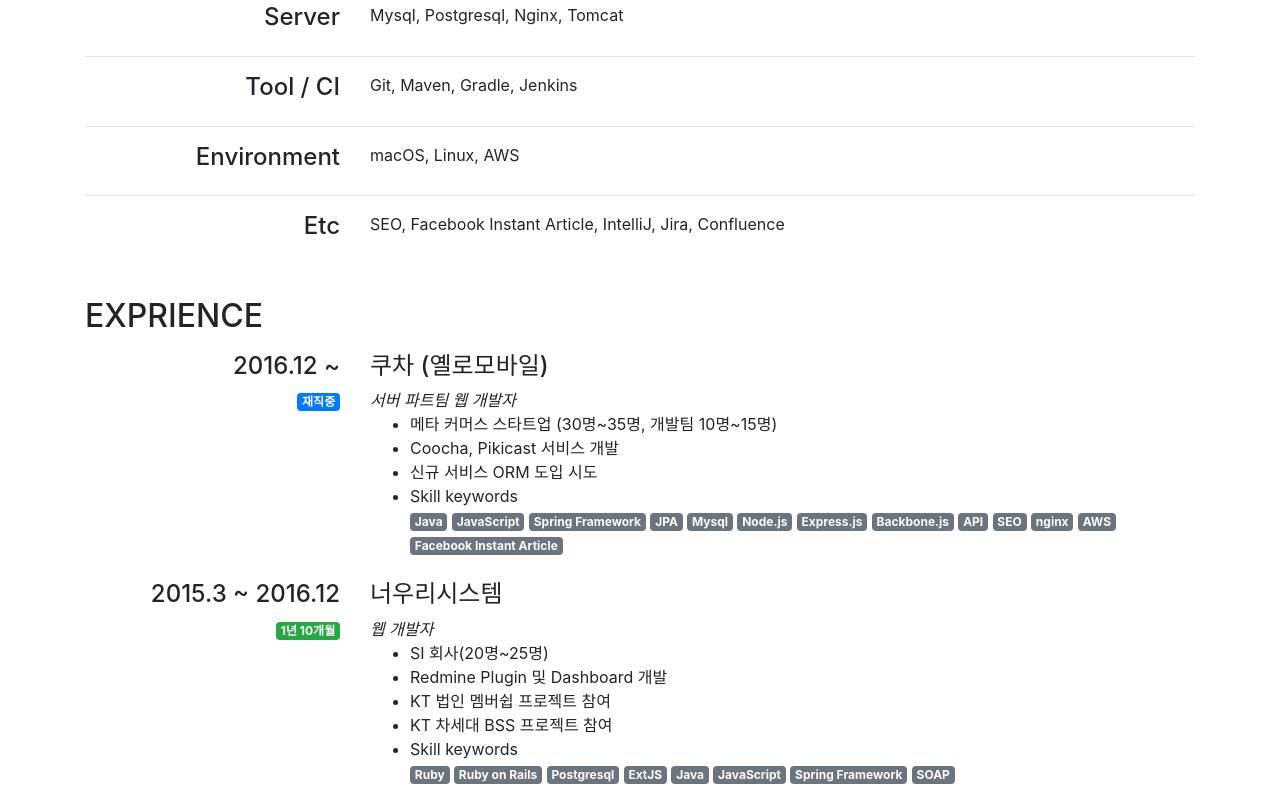
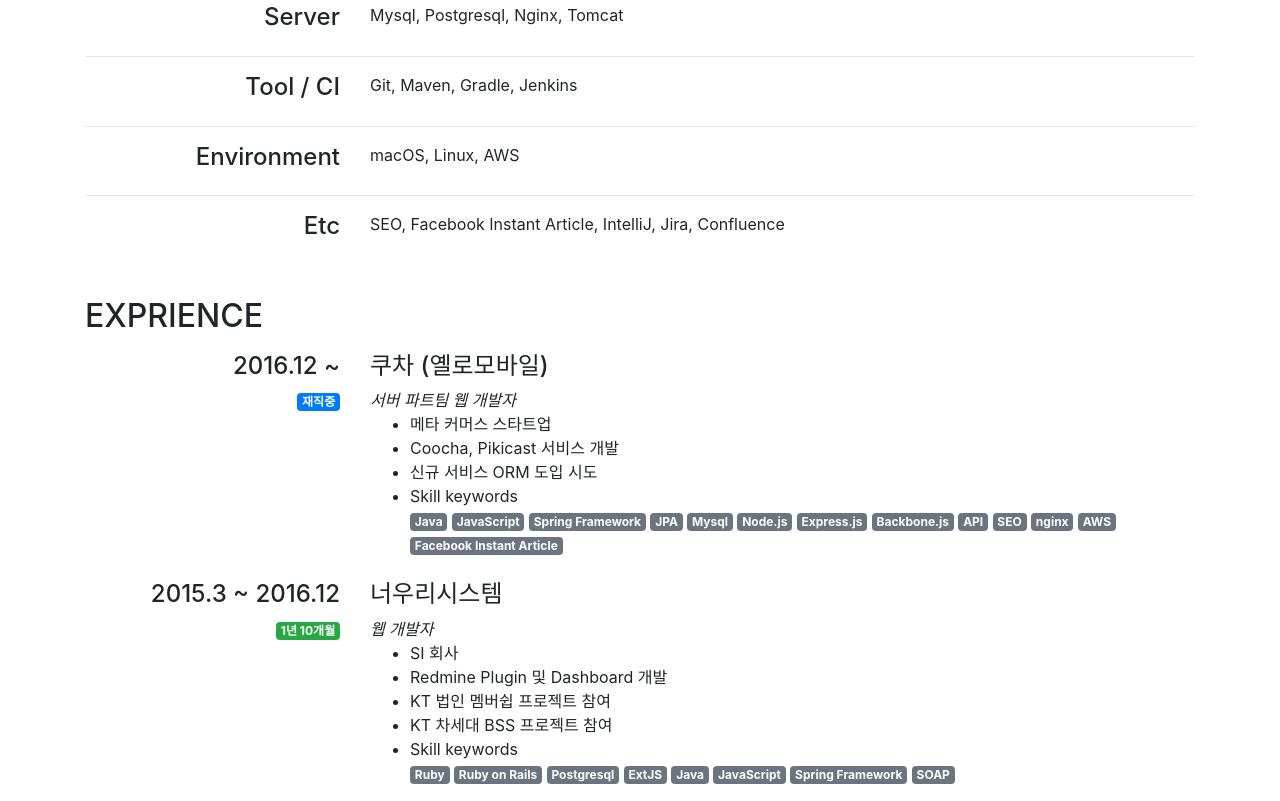
Before and after one commit to mirrors89/resume, a website: page index.html in a window 1280 px wide. Shown: the part 510-1311 px from the top of the page. Drawn offline with nearby package versions, Linux system fonts and the light colour scheme.

Commit message:
fix exprience

```diff
--- a/index.html
+++ b/index.html
@@ -179,7 +179,7 @@
             <h4>쿠차 (옐로모바일)</h4>
             <i class="gray">서버 파트팀 웹 개발자</i>
             <ul>
-              <li>메타 커머스 스타트업 (30명~35명, 개발팀 10명~15명)</li>
+              <li>메타 커머스 스타트업</li>
               <li>Coocha, Pikicast 서비스 개발</li>
               <li>신규 서비스 ORM 도입 시도</li>
               <li>Skill keywords<br>
@@ -217,7 +217,7 @@
             <h4>너우리시스템</h4>
             <i class="gray">웹 개발자</i>
             <ul>
-              <li>SI 회사(20명~25명)</li>
+              <li>SI 회사</li>
               <li>Redmine Plugin 및 Dashboard 개발</li>
               <li>KT 법인 멤버쉽 프로젝트 참여</li>
               <li>KT 차세대 BSS 프로젝트 참여</li>
```
